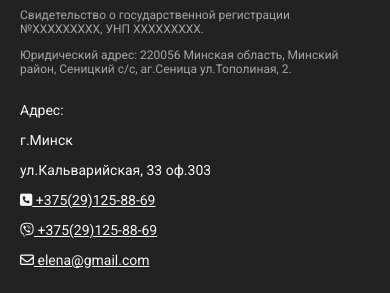
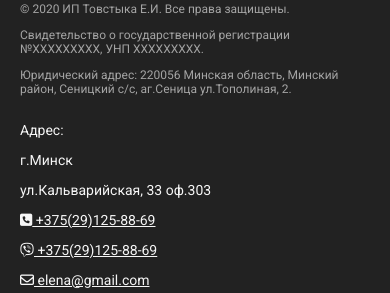
Before and after one commit to Burbuha/burbuha.github.io, a plain HTML site: page index.html in a window 390 px wide. Shown: the part 4469-4762 px from the top of the page. Drawn offline with nearby package versions, Linux system fonts and the light colour scheme; a web font is replaced by a local one.

Commit message:
Update styles.css

```diff
--- a/styles/styles.css
+++ b/styles/styles.css
@@ -1196,6 +1196,9 @@ fieldset {
   .footer-info__link {
     font-size: 12px;
   }
+  .footer-copyright {
+    padding-top: 40px;
+  }
   .advt__news {
     padding: 20px;
   }
```
